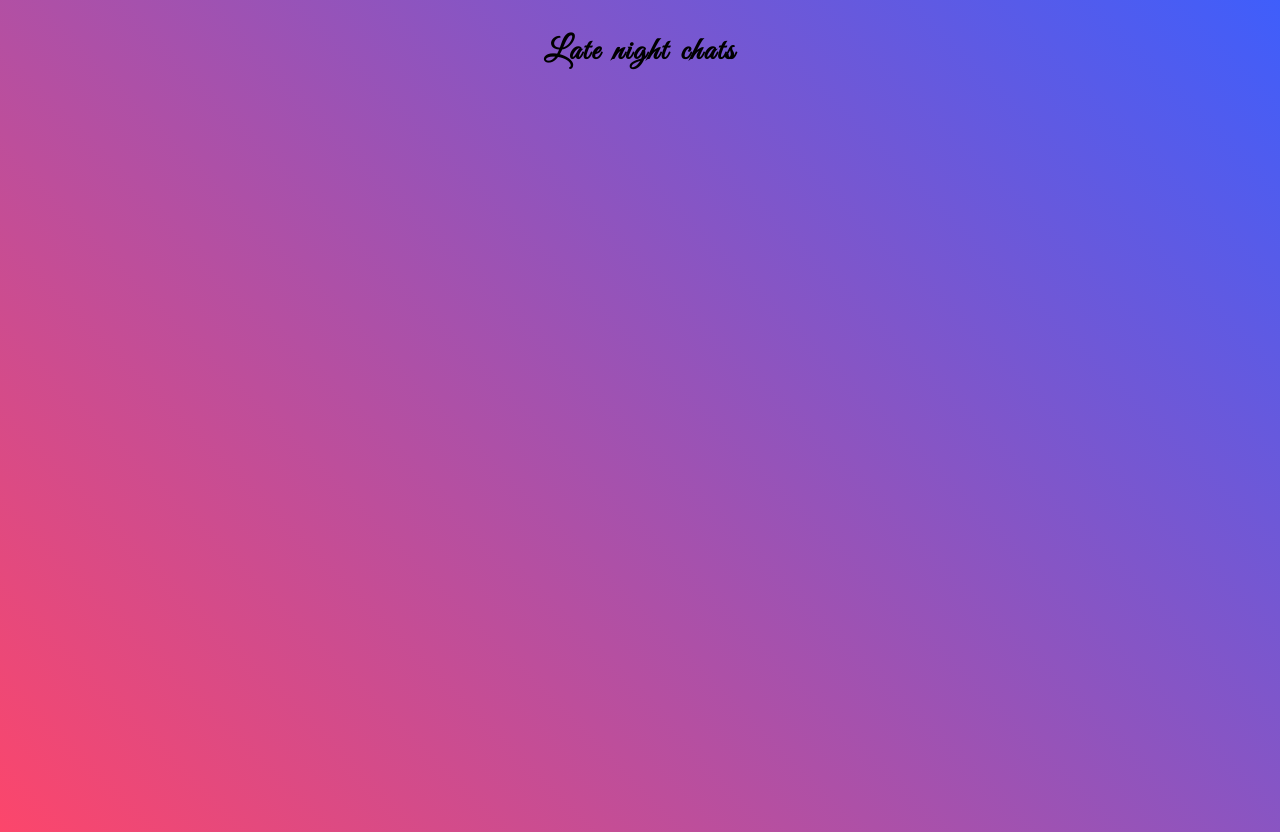
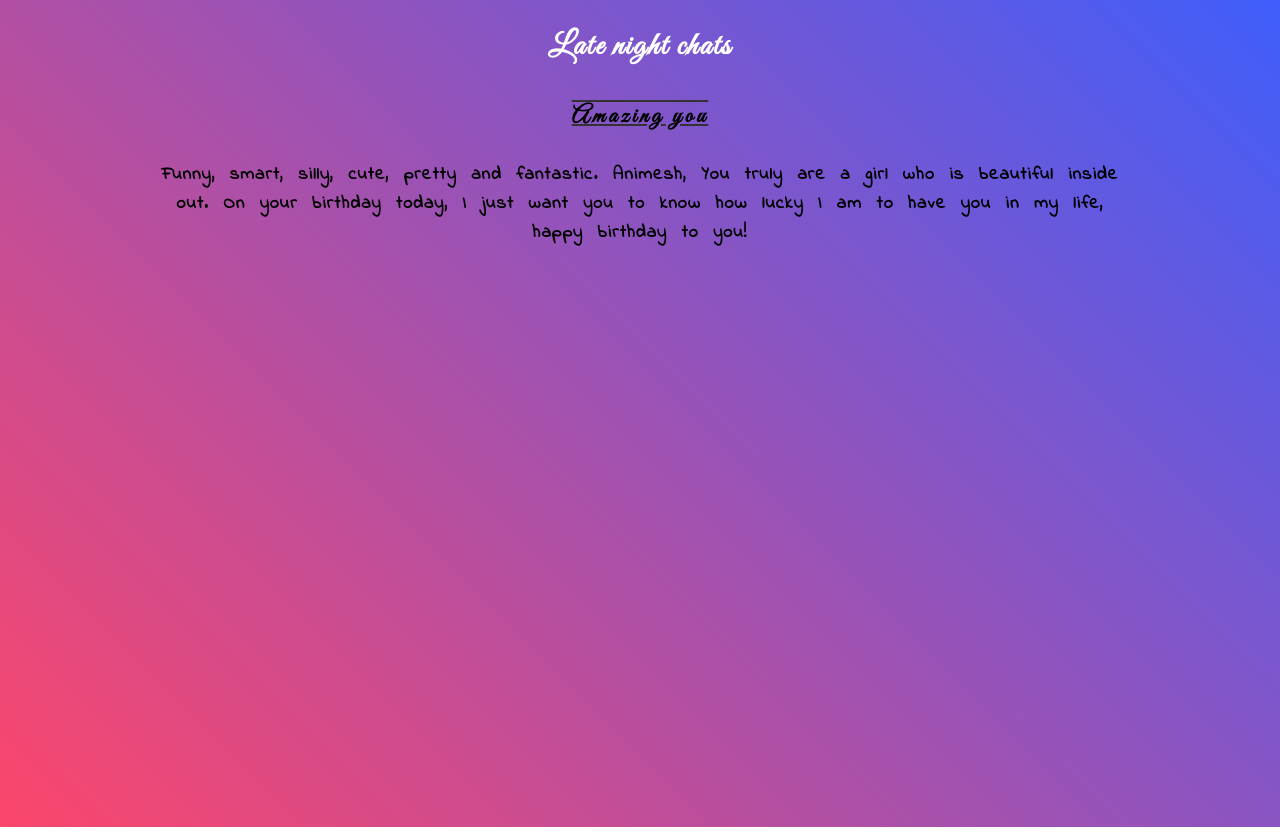
Before and after one commit to tu11aa/aniversary, a React (Create React App) app: page /hint in a window 1280 px wide. Built offline with nearby package versions, Linux system fonts and the light colour scheme.

Commit message:
section components, reacr-reveal

```diff
--- a/package.json
+++ b/package.json
@@ -10,10 +10,10 @@
     "react": "^18.2.0",
     "react-bootstrap": "^2.5.0",
     "react-dom": "^18.2.0",
+    "react-reveal": "^1.2.2",
     "react-router-dom": "^6.4.0",
     "react-scripts": "5.0.1",
     "react-toastify": "^9.0.8",
-    "scrollreveal": "^4.0.9",
     "web-vitals": "^2.1.4"
   },
   "scripts": {
--- a/src/App.js
+++ b/src/App.js
@@ -2,7 +2,7 @@ import { ToastContainer } from "react-toastify";
 import Login from "./pages/Login";
 import { BrowserRouter, Routes, Route } from "react-router-dom";
 import Home from "./pages/Home";
-import Chat from "./components/Chat";
+import LandingPage from "./pages/LandingPage";
 
 function App() {
   return (
@@ -10,7 +10,7 @@ function App() {
       <Routes>
         <Route path="/" element={<Home />} />
         <Route path="/login" element={<Login />} />
-        <Route path="/hint" element={<Chat />} />
+        <Route path="/hint" element={<LandingPage />} />
       </Routes>
       <ToastContainer autoClose={2000} />
     </BrowserRouter>
--- a/src/components/Chat.jsx
+++ b/src/components/LandingPage/Chat.jsx
@@ -2,22 +2,17 @@ import React from 'react'
 
 const styles = {
   header: {
+    color: "white",
     fontFamily: "'Great Vibes', cursive",
     letterSpacing: "2px",
     fontSize: "2rem",
-    wordSpacing: "4px",
   }
 }
 
 const Chat = () => {
   return (
     <>
-      <div>
-        <h3 style={styles.header}>Late night chats</h3>
-
-
-
-      </div>
+      <h2 style={styles.header}>Late  night  chats</h2>
     </>
   )
 }
--- /dev/null
+++ b/src/components/LandingPage/Section.jsx
@@ -0,0 +1,20 @@
+import React from 'react'
+import { useEffect } from 'react'
+import { LightSpeed } from 'react-reveal'
+
+const Section = (props) => {
+  const {header, paragraph} = props
+
+  return (
+    <div className='hintSection'>
+      <LightSpeed left>
+        <h2 className='pageHeader'>{header}</h2>
+      </LightSpeed>
+      <LightSpeed right>
+        <p className='hintP'>{paragraph}</p>
+      </LightSpeed>
+    </div>
+  )
+}
+
+export default Section
--- a/src/index.css
+++ b/src/index.css
@@ -99,3 +99,26 @@ body {
     bottom: 20em;
   }
 }
+
+.pageHeader {
+  overflow-y: hidden;
+  font-family: 'Great Vibes', cursive;
+  line-height: 3rem;
+  text-decoration: underline overline solid #333;
+  letter-spacing: 3.5px;
+  font-weight: bolder;
+}
+
+.hintP {
+  text-align: center;
+  font-size: 18px;
+  line-height: 1.8rem;
+  font-family: 'Indie Flower', cursive;
+  font-weight: bold;
+  word-spacing: 0.4rem;
+  letter-spacing: 0.08rem;
+  /* padding-top: 1rem; */
+  /* padding-bottom: 2rem; */
+  padding-left: 10rem;
+  padding-right: 10rem;
+}
--- /dev/null
+++ b/src/pages/LandingPage.jsx
@@ -0,0 +1,14 @@
+import React from 'react'
+import Chat from '../components/LandingPage/Chat'
+import Section from '../components/LandingPage/Section'
+
+const LandingPage = () => {
+  return (
+    <>
+      <Chat/>
+      <Section header="Amazing you" paragraph="Funny, smart, silly, cute, pretty and fantastic. Animesh, You truly are a girl who is beautiful inside out. On your birthday today, I just want you to know how lucky I am to have you in my life, happy birthday to you!"/>
+    </>
+  )
+}
+
+export default LandingPage
```
Also changed, not shown: 1 other file (tests, documents, lock files or other folders).
